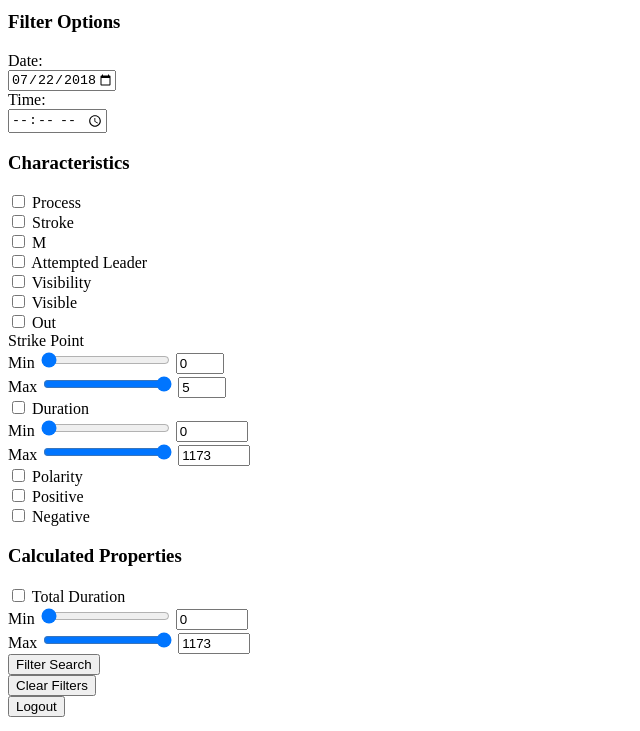
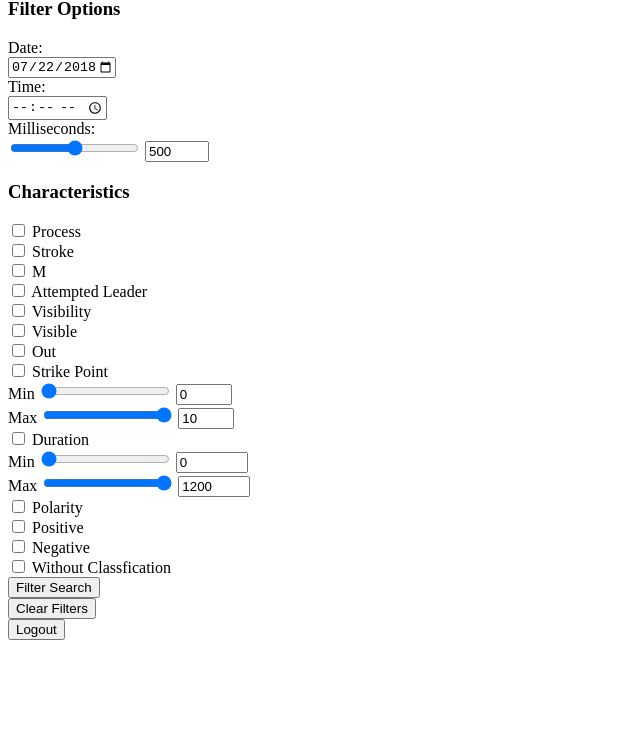
Before and after one commit to HasanBasheer/EIE_LAB_PROJECT_2021, a website: page views/homepage.html in a window 1280 px wide. Shown: the part 69-800 px from the top of the page, without its empty margins (0-640 px from the left). Drawn offline with Linux system fonts and the light colour scheme.

Commit message:
html changes for filetering

```diff
--- a/views/homepage.html
+++ b/views/homepage.html
@@ -10,16 +10,20 @@
 </head>
 
 <body>
+    <section id="flex-container">
         <h1> Project Zeus Lightning Statistics</h1>
         <h3>Filter Options</h3>
-    <form>
+        <div>
             <label for="dateRange">Date:</label><br>
             <input type="date" id="dateRange" name="date" value="2018-07-22" min="2017-02-05" max="2020-02-06"><br>
             <label for="timeRange">Time:</label><br>
-        <input type="time" id="timeRange" name="time" min="00:00" max="23:59" required>
-    </form>
+            <input type="time" id="timeRange" name="time" min="00:00" max="23:59" required> <br>
+            <label for="msTimeSlider">Milliseconds:</label><br>
+            <input id="msTimeSlider" type="range" min="0" max="999" value="500" oninput="msTimeBox.value=msTimeSlider.value">
+            <input id="msTimeBox" type="number" value="500" min="0" max="999" oninput="msTimeSlider.value=msTimeBox.value">
+        </div>
         <h3>Characteristics</h3>
-    <form>
+        <div>
             <input type="checkbox" id="process" name="processes" value="process">
             <label for="process">Process</label><br>
             <input type="checkbox" id="stroke" name="processes" value="Stroke">
@@ -28,47 +32,50 @@
             <label for="M">M</label><br>
             <input type="checkbox" id="attemptedLeader" name="processes" value="Attempted Leader">
             <label for="attemptedLeader">Attempted Leader</label><br>
-    </form>
-    <form>
+        </div>
+        <div>
             <input type="checkbox" id="visibility" name="visibilities" value="Visibility">
             <label for="visibility">Visibility</label><br>
             <input type="checkbox" id="visible" name="visibilities" value="Visible">
             <label for="visible">Visible</label><br>
             <input type="checkbox" id="Out" name="visibilities" value="Out">
             <label for="Out">Out</label><br>
-    </form>
-    <form>
-        <label>Strike Point</label> <br>
+        </div>
+        <div>
+            <input type="checkbox" id="strikePoint" name="strikepoints" value="Visibility">
+            <label for="strikepoint">Strike Point</label> <br>
             <label for="minstrikepoint">Min</label>
-        <input id="minstrikepoint" type="range" min="0" max="5" value="0" oninput="minstrikepointbox.value=minstrikepoint.value">
-        <input id="minstrikepointbox" type="number" value="0" min="0" max="5" oninput="minstrikepoint.value=minstrikepointbox.value"> <br>
+            <input id="minstrikepoint" type="range" min="0" max="10" value="0" oninput="minstrikepointbox.value=minstrikepoint.value">
+            <input id="minstrikepointbox" type="number" value="0" min="0" max="10" oninput="minstrikepoint.value=minstrikepointbox.value"> <br>
             <label for="maxstrikepoint">Max</label>
-        <input id="maxstrikepoint" type="range" min="0" max="5" value="5" oninput="maxstrikepointbox.value=maxstrikepoint.value">
-        <input id="maxstrikepointbox" type="number" value="5" min="0" max="5" oninput="maxstrikepoint.value=maxstrikepointbox.value">
-    </form>
-    <form>
+            <input id="maxstrikepoint" type="range" min="0" max="10" value="10" oninput="maxstrikepointbox.value=maxstrikepoint.value">
+            <input id="maxstrikepointbox" type="number" value="10" min="0" max="10" oninput="maxstrikepoint.value=maxstrikepointbox.value">
+        </div>
+        <div>
             <input type="checkbox" id="duration" name="duration" value="duration">
             <label for="duration">Duration</label><br>
             <div class="DurationSlideContainer">
                 <label for="minduration">Min</label>
-            <input id="minduration" type="range" min="0" max="1173" value="0" oninput="mindurationbox.value=minduration.value">
-            <input id="mindurationbox" type="number" value="0" min="0" max="1173" oninput="minduration.value=mindurationbox.value"> <br>
+                <input id="minduration" type="range" min="0" max="1200" value="0" oninput="mindurationbox.value=minduration.value">
+                <input id="mindurationbox" type="number" value="0" min="0" max="1200" oninput="minduration.value=mindurationbox.value"> <br>
                 <label for="maxduration">Max</label>
-            <input id="maxduration" type="range" min="0" max="1173" value="1173" oninput="maxdurationbox.value=maxduration.value">
-            <input id="maxdurationbox" type="number" value="1173" min="0" max="1173" oninput="maxduration.value=maxdurationbox.value">
+                <input id="maxduration" type="range" min="0" max="1200" value="1200" oninput="maxdurationbox.value=maxduration.value">
+                <input id="maxdurationbox" type="number" value="1200" min="0" max="1200" oninput="maxduration.value=maxdurationbox.value">
             </div>
 
-    </form>
-    <form>
+        </div>
+        <div>
             <input type="checkbox" id="polarity" name="polarities" value="polarity">
             <label for="polarity">Polarity</label><br>
             <input type="checkbox" id="positive" name="polarities" value="positive">
             <label for="positive">Positive</label><br>
             <input type="checkbox" id="negative" name="polarities" value="negative">
             <label for="negative">Negative</label><br>
-    </form>
-    <h3>Calculated Properties</h3>
-    <form>
+            <input type="checkbox" id="unclassified" name="polarities" value="without classification">
+            <label for="unclassified">Without Classfication</label><br>
+        </div>
+        <!-- <h3>Calculated Properties</h3>
+        <div>
             <input type="checkbox" id="totduration" name="totduration" value="Total Duration">
             <label for="totduration">Total Duration</label><br>
             <div class="TotalDurationSlideContainer">
@@ -79,13 +86,14 @@
                 <input id="maxtotduration" type="range" min="0" max="1173" value="1173" oninput="maxtotdurationbox.value=maxtotduration.value">
                 <input id="maxtotdurationbox" type="number" value="1173" min="0" max="1173" oninput="maxtotduration.value=maxtotdurationbox.value">
             </div>
-    </form>
+        </div> -->
 
         <div>
             <input type="button" id="filterButton" value="Filter Search"> <br>
             <input type="button" id="clearFilter" value="Clear Filters"> <br>
             <input type="button" id="logout" value="Logout">
         </div>
+    </section>
 </body>
 
 </html>
```
Also changed, not shown: views/login.html (+2 -2 lines). Lines whose indentation alone changed are shown as unchanged.
